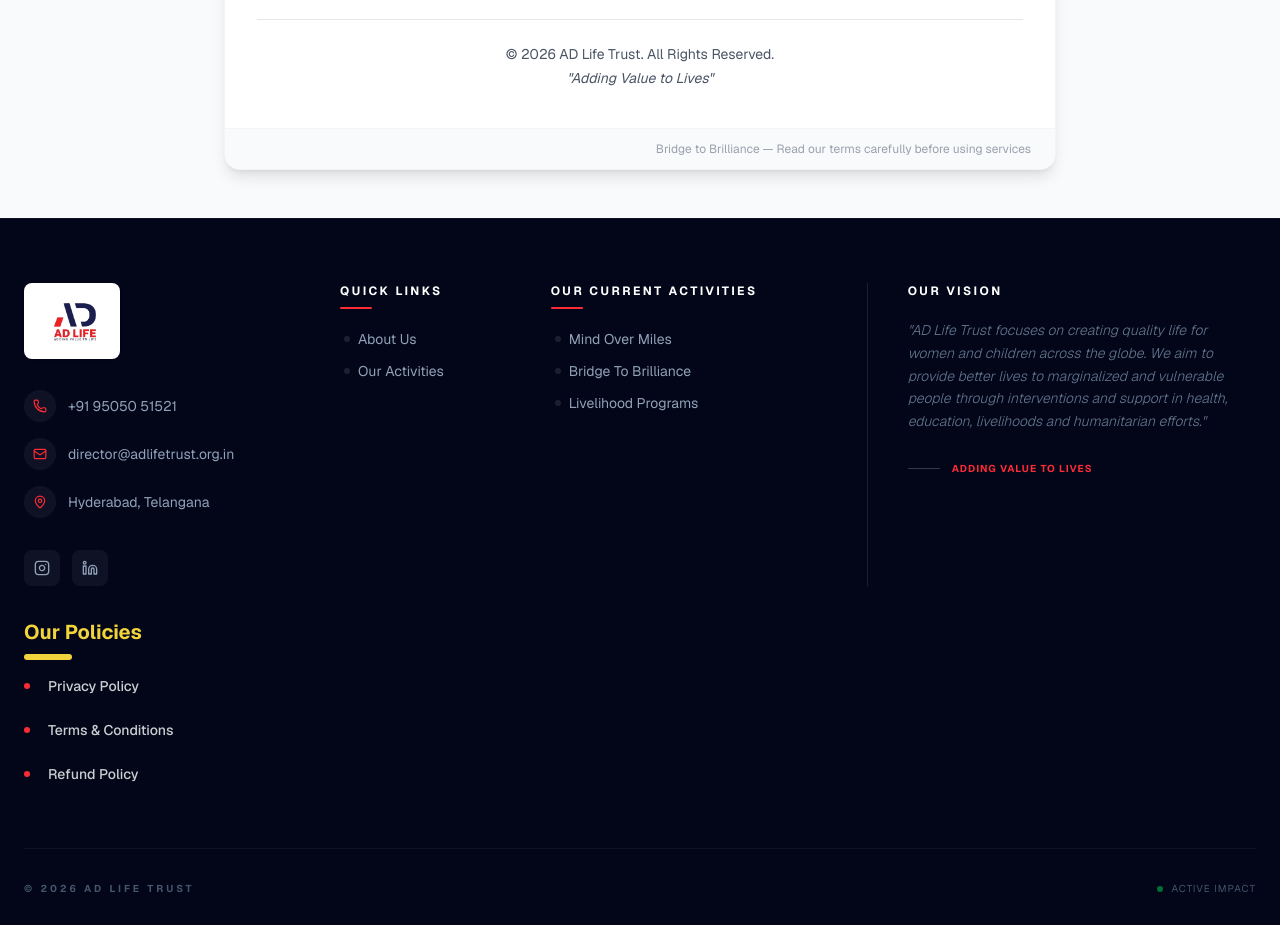
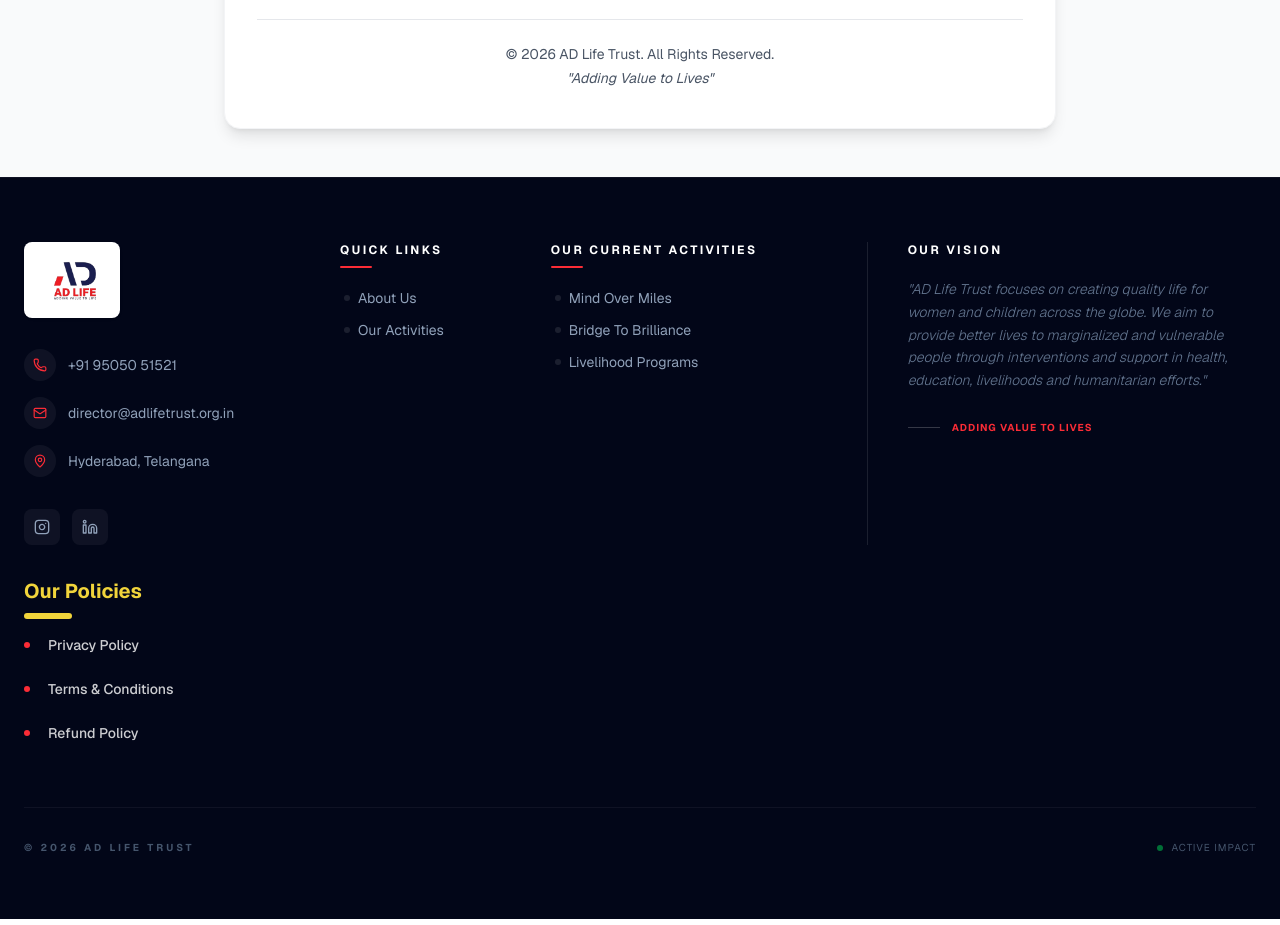
Before and after one commit to ajayaaedtech/adlifetrust-fe, a Next.js app: page /our-policies/terms-and-conditions in a window 1280 px wide. Shown: the part 4920-5845 px from the top of the page. Built offline with nearby package versions, Linux system fonts and the light colour scheme.

Commit message:
our plicies footer 2.1

```diff
--- a/src/app/our-policies/refund-policy/page.js
+++ b/src/app/our-policies/refund-policy/page.js
@@ -216,9 +216,9 @@
           </div>
 
           {/* subtle footer */}
-          <div className="bg-gray-50 px-6 py-3 text-right text-xs text-gray-400 border-t border-gray-100">
+          {/* <div className="bg-gray-50 px-6 py-3 text-right text-xs text-gray-400 border-t border-gray-100">
             Bridge to Brilliance — Transparency &amp; fair practices
-          </div>
+          </div> */}
         </div>
       </div>
     </div>
--- a/src/app/our-policies/terms-and-conditions/page.js
+++ b/src/app/our-policies/terms-and-conditions/page.js
@@ -246,9 +246,9 @@
           </div>
 
           {/* subtle footer */}
-          <div className="bg-gray-50 px-6 py-3 text-right text-xs text-gray-400 border-t border-gray-100">
+          {/* <div className="bg-gray-50 px-6 py-3 text-right text-xs text-gray-400 border-t border-gray-100">
             Bridge to Brilliance — Read our terms carefully before using services
-          </div>
+          </div> */}
         </div>
       </div>
     </div>
```
